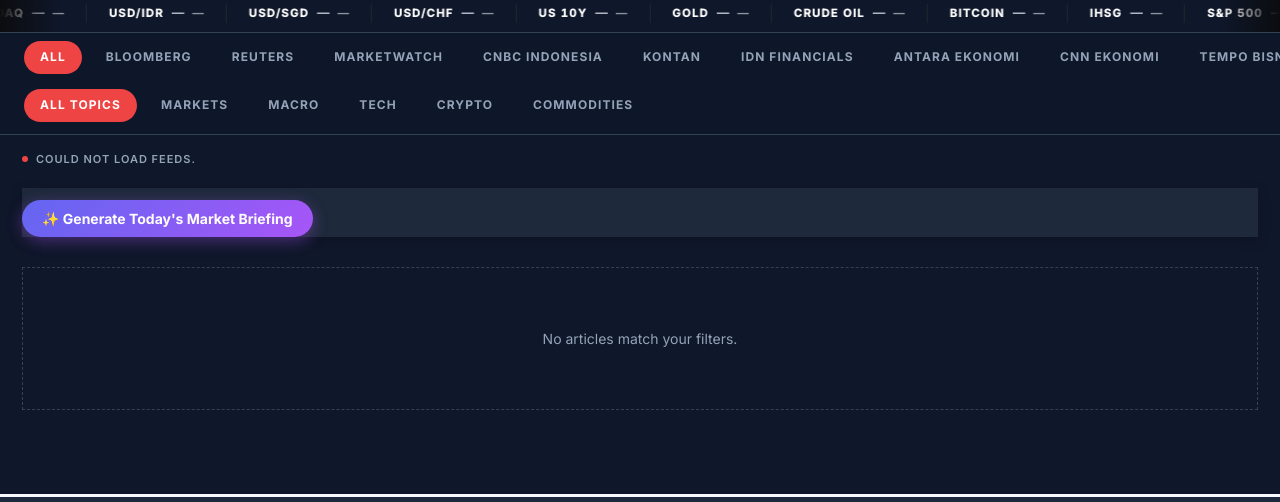
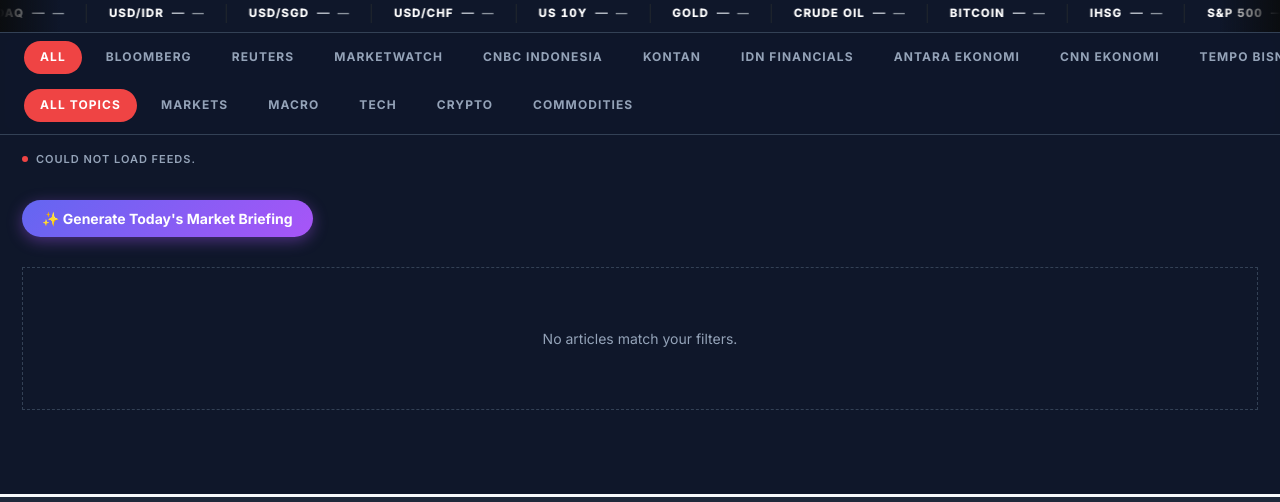
Before and after one commit to derrylln/derrylln.github.io, a plain HTML site: page index.html in a window 1280 px wide. Both pictures are taken after a click on the button "Toggle Dark Mode". Shown: the part 73-575 px from the top of the page. Drawn offline with nearby package versions, Linux system fonts and the light colour scheme; no server answers.

Commit message:
Remove unwanted dark mode background from briefing container

```diff
--- a/style.css
+++ b/style.css
@@ -1667,7 +1667,11 @@ body, .card, .modern-card, .stock-card, .movers-panel, .spark-card, .ai-summary-
 [data-theme="dark"] .spark-card,
 [data-theme="dark"] .ai-summary-box,
 [data-theme="dark"] .stock-search-box,
-[data-theme="dark"] .briefing-container,
+[data-theme="dark"] .briefing-container {
+  background: transparent !important;
+  border: none !important;
+  box-shadow: none !important;
+}
 [data-theme="dark"] .exec-card,
 [data-theme="dark"] .breadth-container {
   background-color: var(--bg-soft) !important;
```
